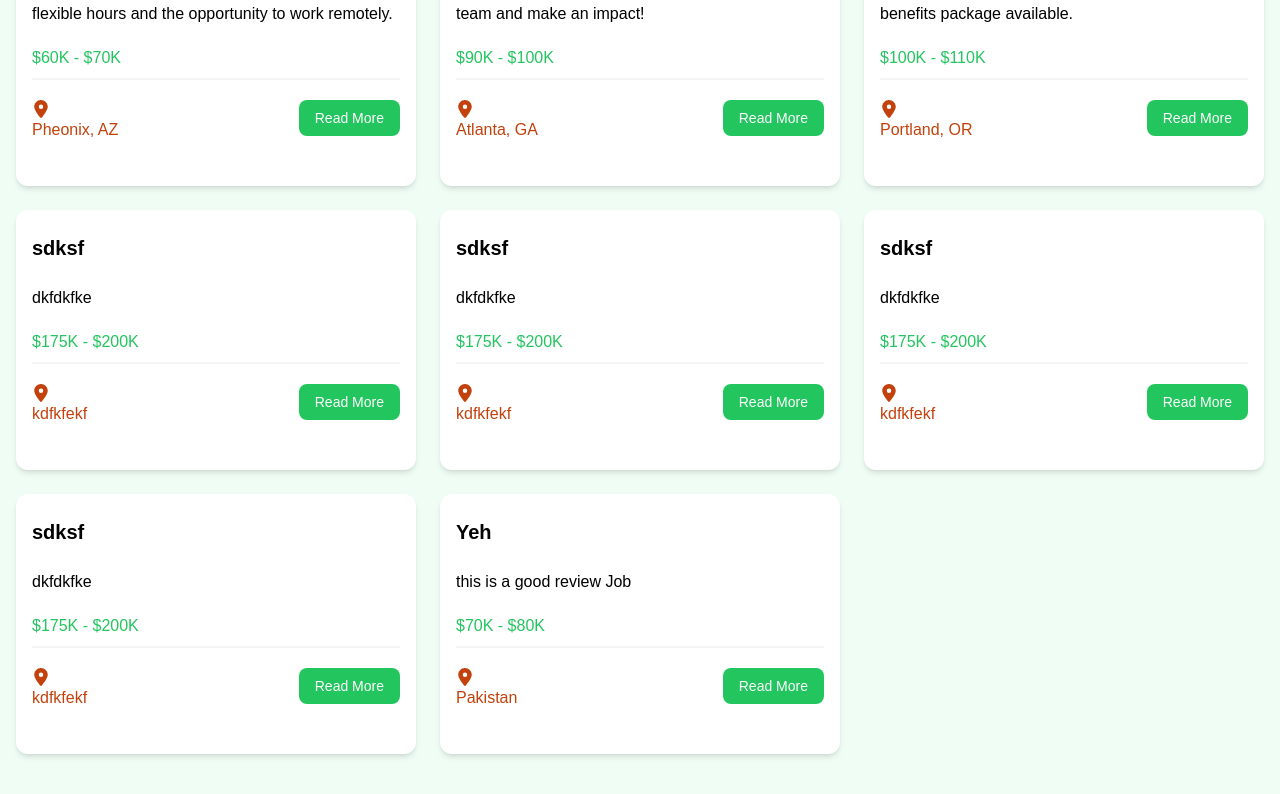
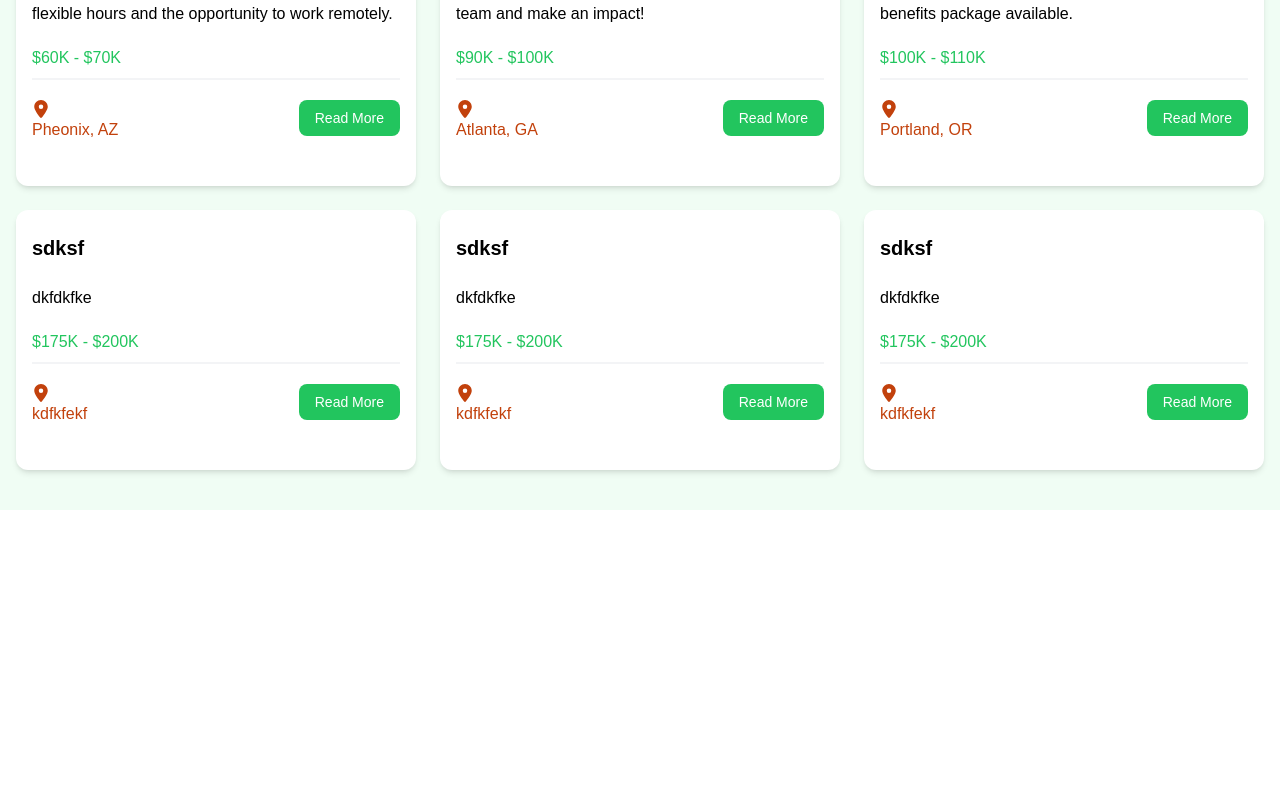
Before and after one commit to muhammadshah-45/jobs-app-with-react, a React (Vite) app in the folder jobs-app-react/: page /jobs in a window 1280 px wide. Shown: the part 901-1695 px from the top of the page. After the commit the page ends 1411 px from the top, so only its background shows below. Built offline with nearby package versions, Linux system fonts and the light colour scheme; data requests are answered from the project's data file.

Commit message:
Updated delete job functionality

```diff
--- a/jobs-app-react/src/jobs.json
+++ b/jobs-app-react/src/jobs.json
@@ -99,20 +99,6 @@
       }
     },
     {
-      "id": "dc14",
-      "title": "sdksf",
-      "type": "",
-      "location": "kdfkfekf",
-      "description": "dkfdkfke",
-      "salary": "$175K - $200K",
-      "company": {
-        "name": "Erelreorj",
-        "description": "dflefle",
-        "contactEmail": "jmsfmdf@dfdljdjfl",
-        "contactPhone": "00403358"
-      }
-    },
-    {
       "id": "6d5a",
       "title": "sdksf",
       "type": "",
@@ -139,20 +125,6 @@
         "contactEmail": "jmsfmdf@dfdljdjfl",
         "contactPhone": "00403358"
       }
-    },
-    {
-      "id": "dc14",
-      "title": "Yeh",
-      "type": "",
-      "location": "Pakistan",
-      "description": "this is a good  review Job",
-      "salary": "$70K - $80K",
-      "company": {
-        "name": "DevSinc",
-        "description": "dflefle",
-        "contactEmail": "jmsfmdf@dfdljdjfl",
-        "contactPhone": "343493848"
-      }
     }
   ]
 }
--- a/jobs-app-react/src/pages/Job.jsx
+++ b/jobs-app-react/src/pages/Job.jsx
@@ -4,10 +4,20 @@ import { Link, useLocation} from 'react-router-dom';
 
 //components
 import Navbar from '../components/Navbar';
+import axios from 'axios';
 
 const Job = () => {
   const location = useLocation();
   const {singleJob} = location.state;
+
+  const handleDeleteJob = async ()=>{
+    try {
+      let response = await axios.delete(`http://localhost:5000/jobs/${singleJob.id}`)
+      console.log("Delete Job api call")
+    } catch (error) {
+      console.log("Delete Job Error",error)
+    }
+  }
 
   return (
     <>
@@ -92,7 +102,7 @@ const Job = () => {
                 to="/add-job" state={{singleJob}}
                 className="bg-green-500 hover:bg-green-600 text-white text-center font-bold py-2 px-4 rounded-full w-full focus:outline-none focus:shadow-outline mt-4 block"
                 >Edit Job</Link>
-              <button
+              <button onClick={handleDeleteJob}
                 className="bg-red-500 hover:bg-red-600 text-white font-bold py-2 px-4 rounded-full w-full focus:outline-none focus:shadow-outline mt-4 block"
               >
                 Delete Job
--- a/jobs-app-react/src/pages/Jobs.jsx
+++ b/jobs-app-react/src/pages/Jobs.jsx
@@ -26,7 +26,7 @@ const Jobs = () => {
   },[])
   const handleChangeValue = (e) => {
     if (e.target.value !== "") {
-      const temperaryarray = jobData.filter((singleJob) => {
+      const temperaryarray = allJobs.filter((singleJob) => {
         return singleJob.title.toLowerCase().includes(e.target.value.toLowerCase());
       })
       setJobData(temperaryarray)
```
